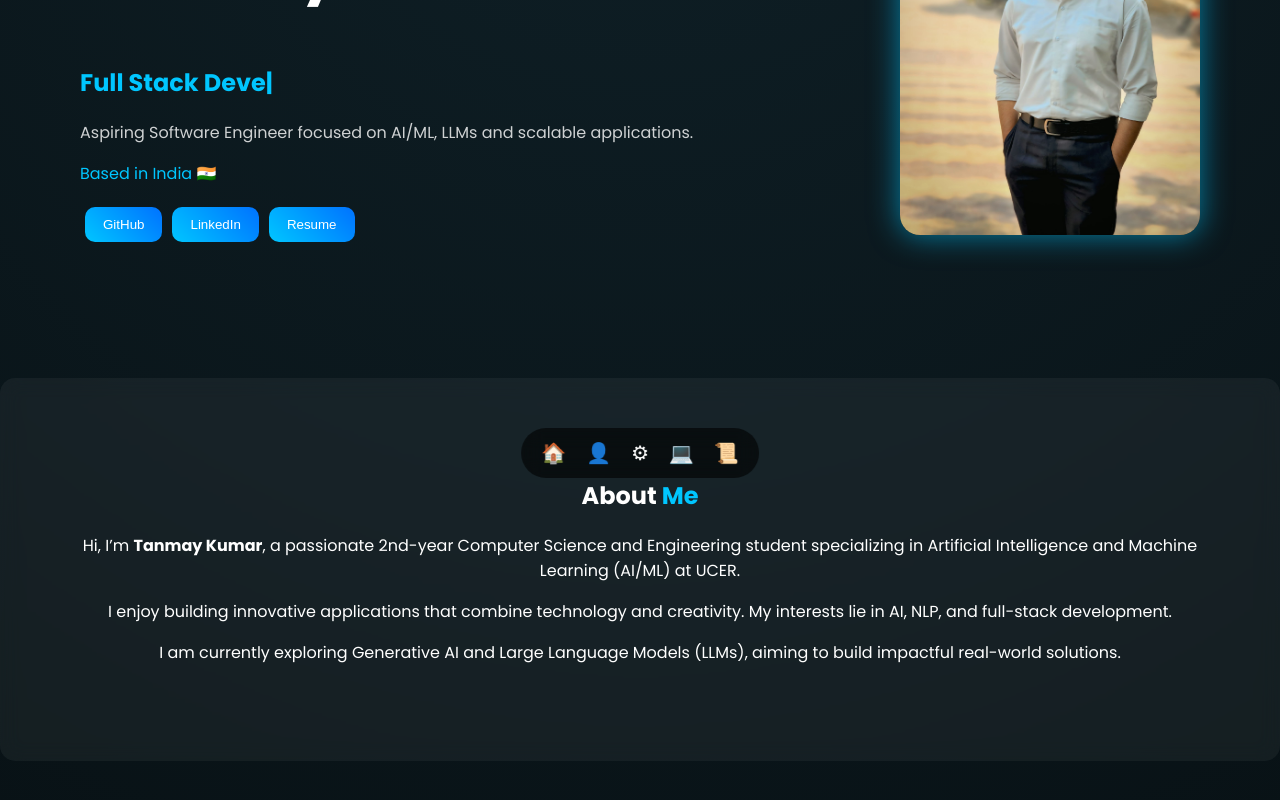
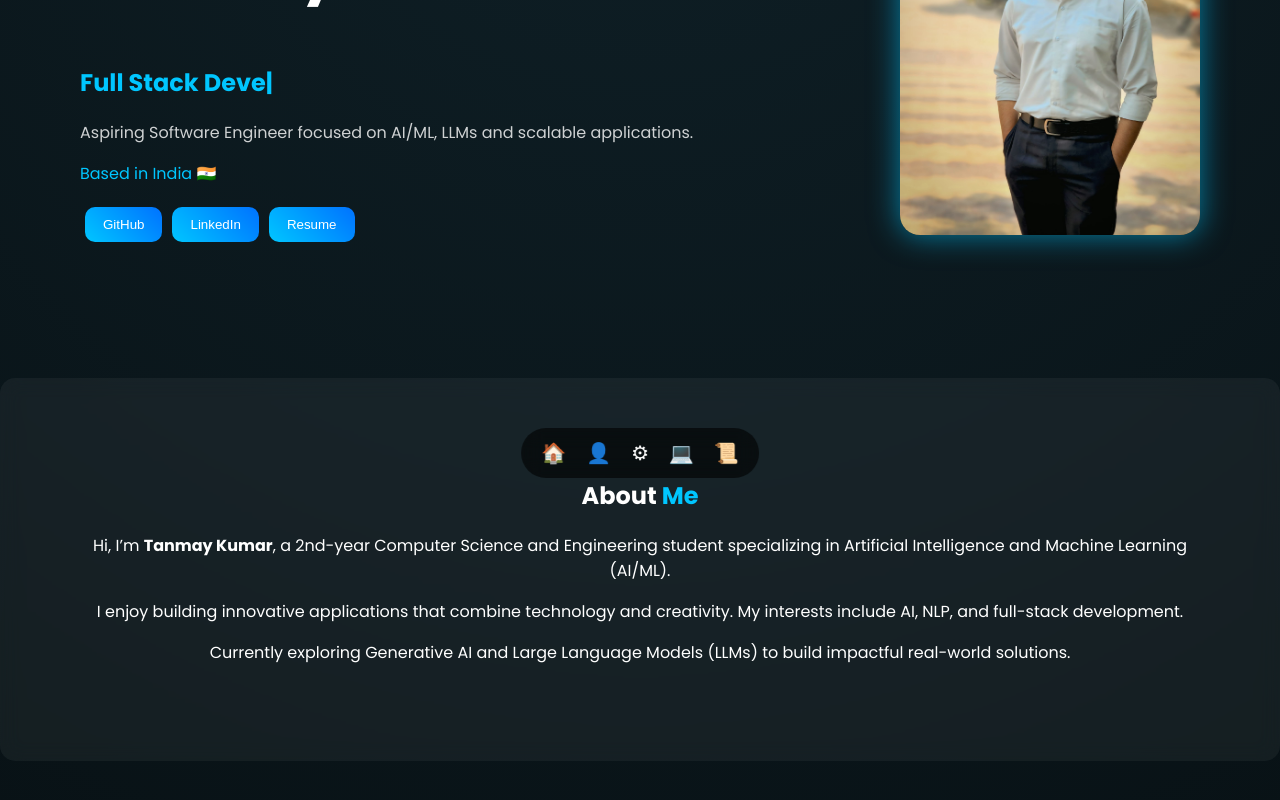
Before and after one commit to tanmaykumar7106-collab/My-Portfolio, a React (Create React App) app: page / in a window 1280 px wide. Shown: the part 302-1102 px from the top of the page. Built offline with nearby package versions, Linux system fonts and the light colour scheme.

Commit message:
final fix for vercel

```diff
--- a/src/App.js
+++ b/src/App.js
@@ -1,14 +1,21 @@
-import React, { useEffect, useState } from "react";
+import React, { useEffect, useState, useMemo } from "react";
 import "./App.css";
 import profile from "./assets/profile.jpg";
 
 export default function App() {
-  const roles = ["AI/ML Developer", "LLM Explorer", "Full Stack Developer"];
+
+  // ✅ FIXED (useMemo for Vercel error)
+  const roles = useMemo(() => [
+    "AI/ML Developer",
+    "LLM Explorer",
+    "Full Stack Developer"
+  ], []);
+
   const [text, setText] = useState("");
   const [i, setI] = useState(0);
   const [j, setJ] = useState(0);
 
-  // Typing Animation
+  // ✅ Typing Animation (FIXED)
   useEffect(() => {
     if (j < roles[i].length) {
       const t = setTimeout(() => {
@@ -24,7 +31,7 @@ export default function App() {
       }, 1500);
       return () => clearTimeout(t);
     }
-  }, [j, i]);
+  }, [j, i, roles]); // ✅ FIXED dependency
 
   // Scroll Animation
   useEffect(() => {
@@ -81,18 +88,18 @@ export default function App() {
         <h2>About <span>Me</span></h2>
 
         <p>
-          Hi, I’m <b>Tanmay Kumar</b>, a passionate 2nd-year Computer Science and Engineering student
-          specializing in Artificial Intelligence and Machine Learning (AI/ML) at UCER.
+          Hi, I’m <b>Tanmay Kumar</b>, a 2nd-year Computer Science and Engineering student
+          specializing in Artificial Intelligence and Machine Learning (AI/ML).
         </p>
 
         <p>
           I enjoy building innovative applications that combine technology and creativity.
-          My interests lie in AI, NLP, and full-stack development.
+          My interests include AI, NLP, and full-stack development.
         </p>
 
         <p>
-          I am currently exploring Generative AI and Large Language Models (LLMs),
-          aiming to build impactful real-world solutions.
+          Currently exploring Generative AI and Large Language Models (LLMs)
+          to build impactful real-world solutions.
         </p>
       </section>
 
@@ -102,22 +109,22 @@ export default function App() {
 
         <div className="skill">
           <p>Python</p>
-          <div className="bar"><div style={{width:"90%"}}></div></div>
+          <div className="bar"><div style={{ width: "90%" }}></div></div>
         </div>
 
         <div className="skill">
           <p>JavaScript</p>
-          <div className="bar"><div style={{width:"80%"}}></div></div>
+          <div className="bar"><div style={{ width: "80%" }}></div></div>
         </div>
 
         <div className="skill">
           <p>React</p>
-          <div className="bar"><div style={{width:"75%"}}></div></div>
+          <div className="bar"><div style={{ width: "75%" }}></div></div>
         </div>
 
         <div className="skill">
           <p>AI / ML</p>
-          <div className="bar"><div style={{width:"70%"}}></div></div>
+          <div className="bar"><div style={{ width: "70%" }}></div></div>
         </div>
       </section>
 
@@ -127,12 +134,10 @@ export default function App() {
 
         <div className="card big">
           <h3>Scam Call Detector</h3>
-
           <p>
             AI-based system that detects fraudulent calls by analyzing audio
             and identifying scam patterns like OTP requests and urgency.
           </p>
-
           <p className="tech">
             Python • NLP • SpeechRecognition • PyAudio
           </p>
@@ -144,12 +149,10 @@ export default function App() {
 
         <div className="card big">
           <h3>AI Interview Q&A Generator</h3>
-
           <p>
             AI-powered system that generates interview questions and answers
             based on resume data using LLMs.
           </p>
-
           <p className="tech">
             Python • LangChain • Ollama • Mistral LLM
           </p>
```
